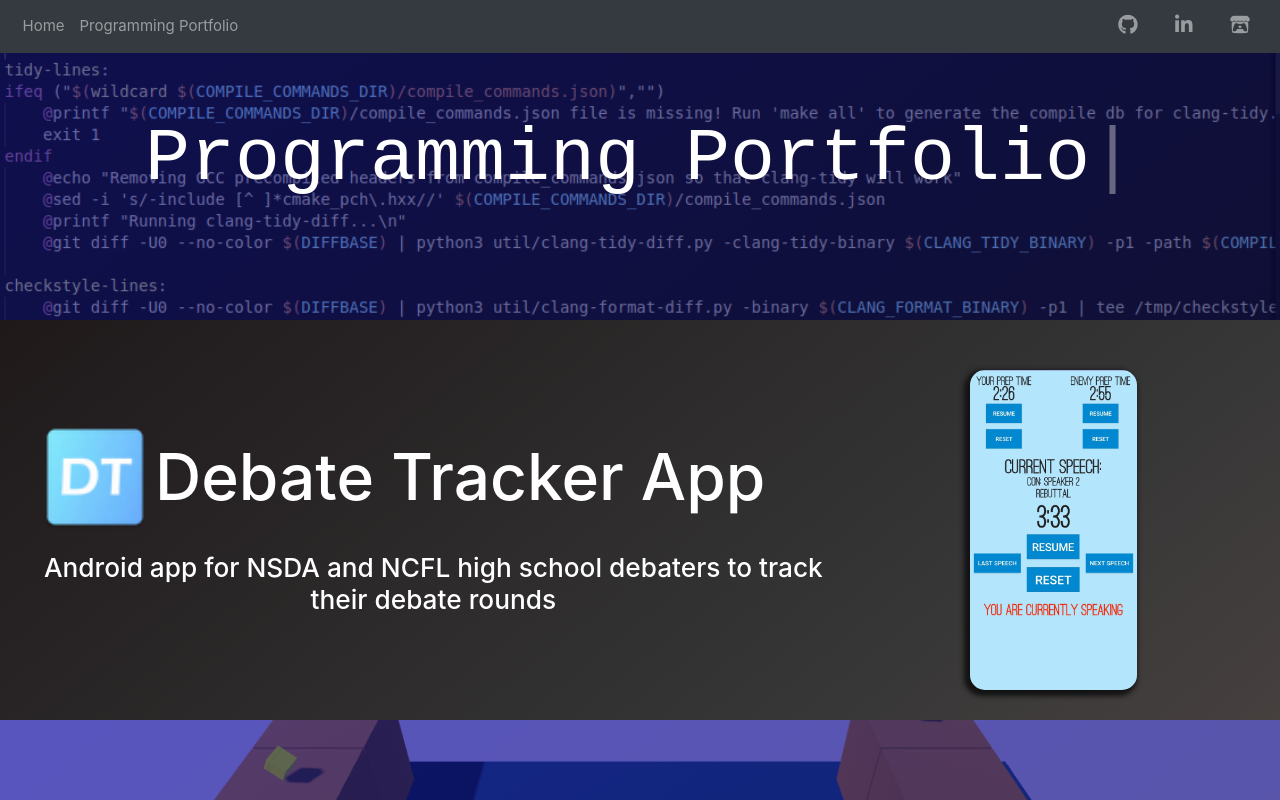
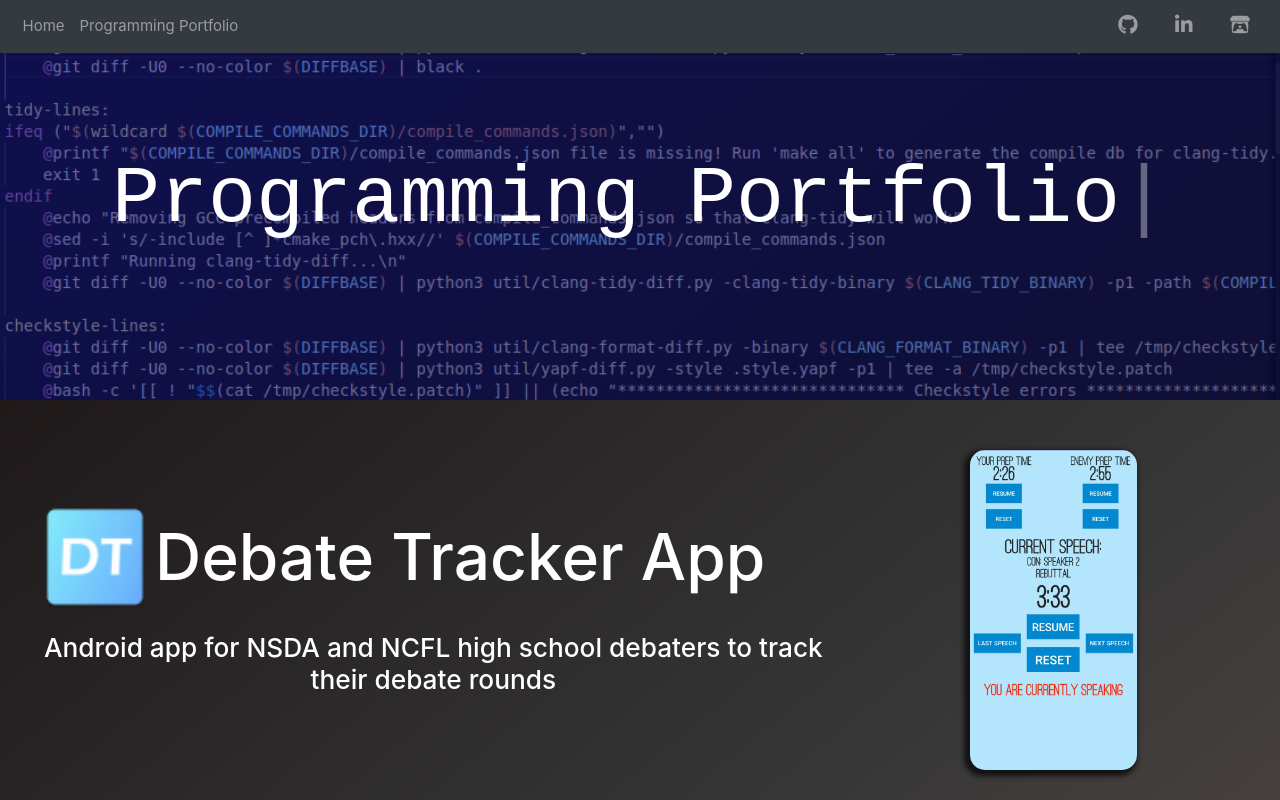
Before and after one commit to PotentialError/PotentialError.github.io, a plain HTML site: page programming.html in a window 1280 px wide. Shown: the top 800 px of the page. Drawn offline with nearby package versions, Linux system fonts and the light colour scheme.

Commit message:
Decreased Programming Title Size

```diff
--- a/indexCSS.css
+++ b/indexCSS.css
@@ -1,6 +1,13 @@
 img.aboutMe {
     object-fit: cover;
     box-shadow: -3px 3px 5px 3px #131313;
+}
+.title {
+    font-size: 5em !important;
+    /*font-size: calc(100% + 3vw + 3vh);*/
+    /*font-size: 125px;*/
+    font-family: 'Roboto Mono', monospace;
+    text-align: center;
 }
 h1 {
     font-size: 4em;
--- a/programCSS.css
+++ b/programCSS.css
@@ -1,5 +1,5 @@
 .title {
-    font-size: 5em !important;
+    font-size: 10vmin !important;
     /*font-size: calc(100% + 3vw + 3vh);*/
     /*font-size: 125px;*/
     font-family: 'Roboto Mono', monospace;
--- a/programming.html
+++ b/programming.html
@@ -50,8 +50,8 @@
 
     <body class="container-fluid">
         <!--Page Title-->
-        <div class="section row text-center" style="min-height:40vh; background-image: linear-gradient(141deg,rgba(0, 0, 128,0.5), rgba(0, 0, 77, 0.5)), url('Assets/codeBackground.PNG');">
-            <h1 class="title text-white my-auto"><span id="openingProgram"></span></h1>
+        <div class="section row text-center" style="background-image: linear-gradient(141deg,rgba(0, 0, 128,0.5), rgba(0, 0, 77, 0.5)), url('Assets/codeBackground.PNG');">
+            <h1 class="title text-white my-auto title"><span id="openingProgram"></span></h1>
         </div>
 
         <!-- Debate Tracker App -->
@@ -127,7 +127,7 @@
         <!--End Title-->
         <div class="section row text-center" style="min-height:30vh; background-image: linear-gradient(141deg,rgba(0, 0, 128,0.5), rgba(0, 0, 77, 0.5)), url('Assets/codeBackground.PNG');">
             <div class="col my-auto">
-                <h2 class="text-white">More of my work can be found on:</h2>
+                <h2 class="text-white title">More of my work can be found on:</h2>
                 <h2><a href="https://github.com/PotentialError"> My Github <i class="fab fa-github fa-lg" aria-hidden="true"></i></a></h2>
             </div>
         </div>
```
